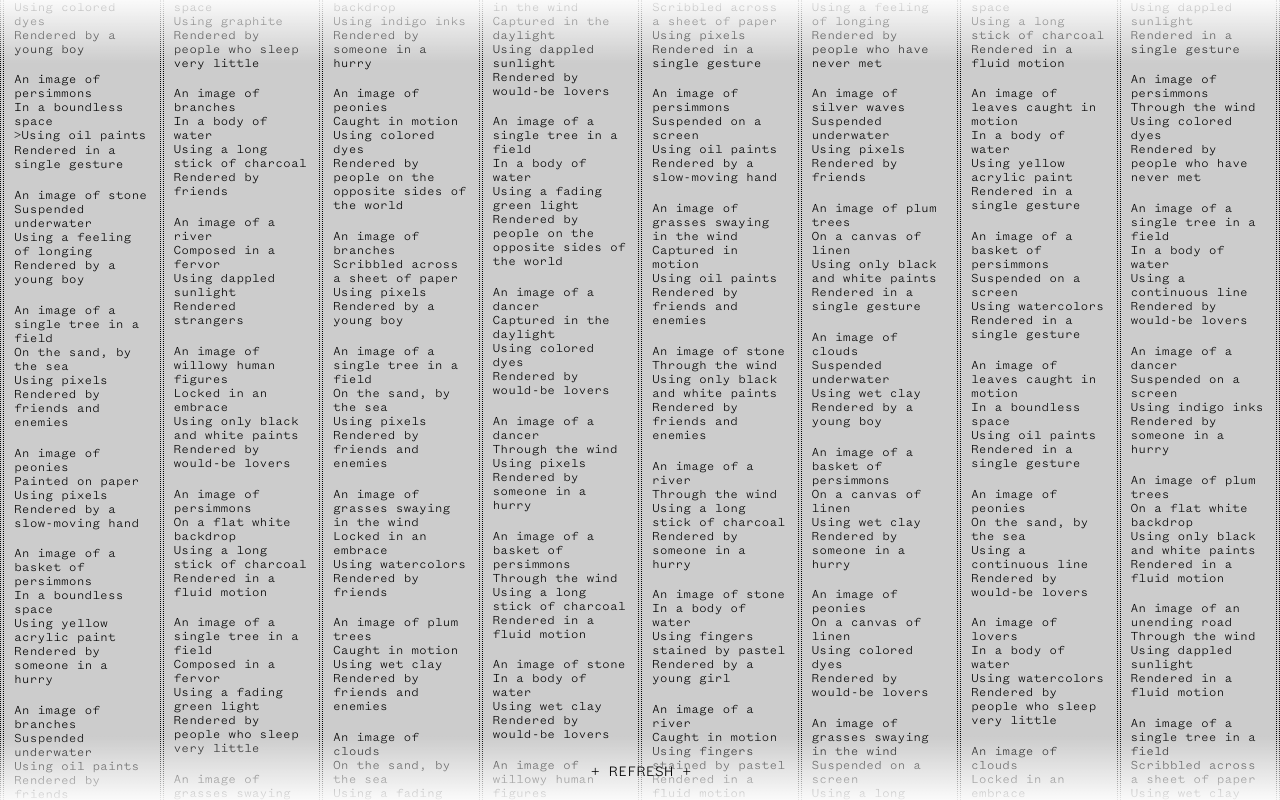
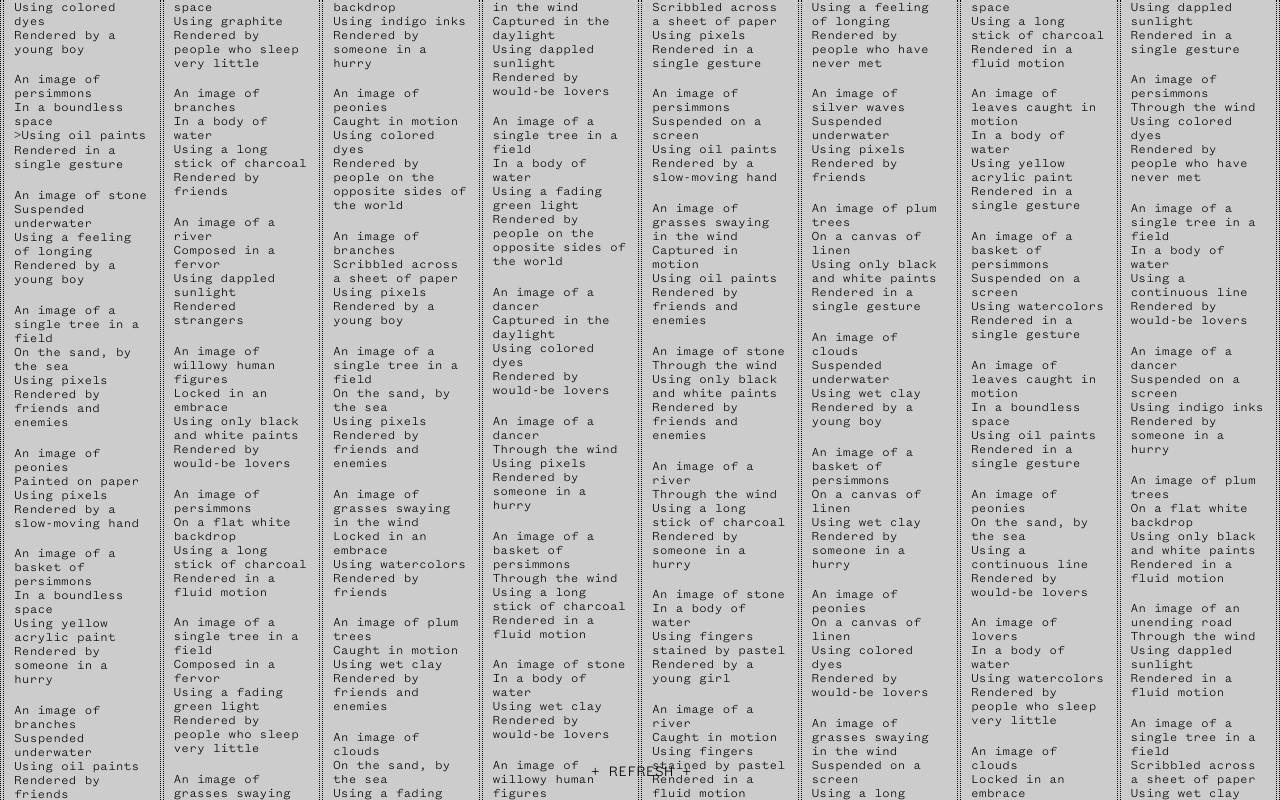
Before and after one commit to azfang/every-hand-casts-a-shadow-2, a plain HTML site: page index.html in a window 1280 px wide. Drawn offline with nearby package versions, Linux system fonts and the light colour scheme.

Commit message:
Update index.html

```diff
--- a/index.html
+++ b/index.html
@@ -16,7 +16,7 @@
 </head>
 
 <body onLoad="scrollDiv_init()">
-    <div class="fade-overlay"></div>
+<!--     <div class="fade-overlay"></div> -->
     <div class="bodycontent">
         <div class="button-container">
             <button class="refresh-button" onclick="refreshPage()">+ REFRESH +</button>
```
